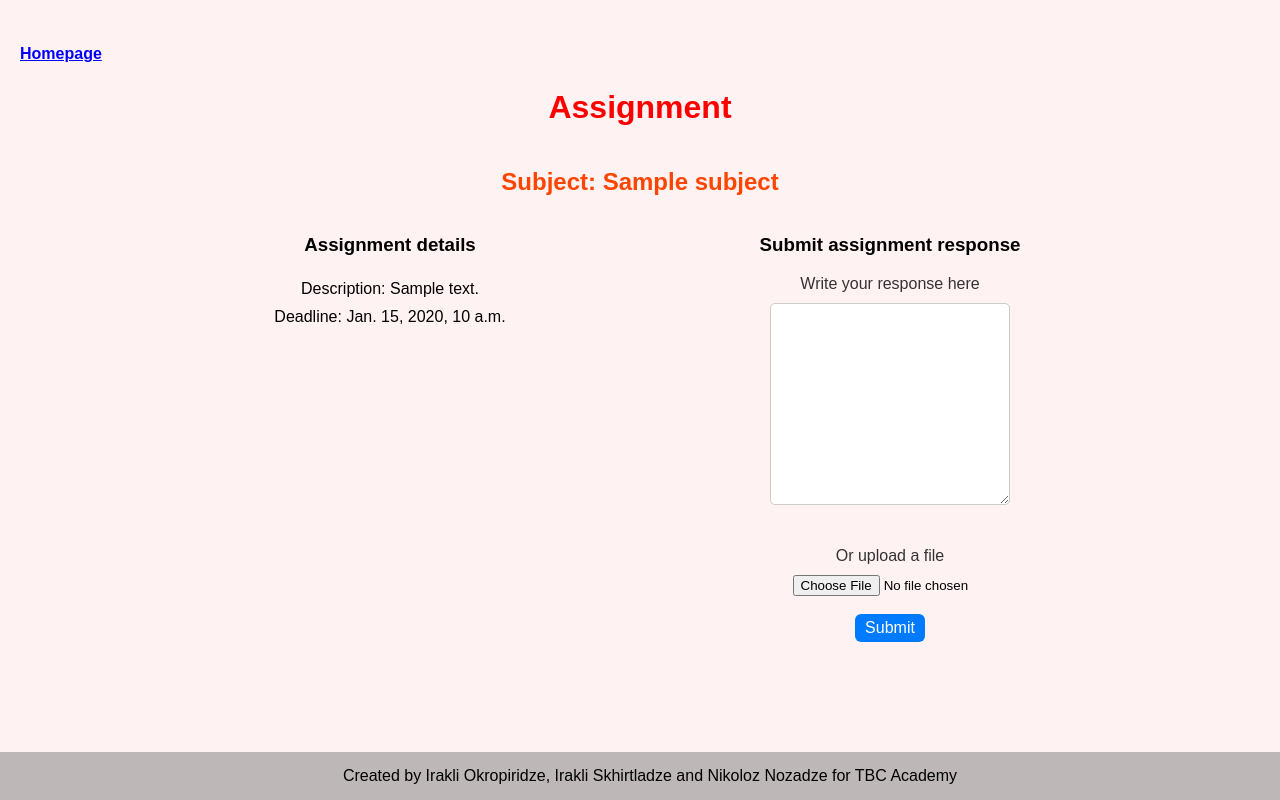
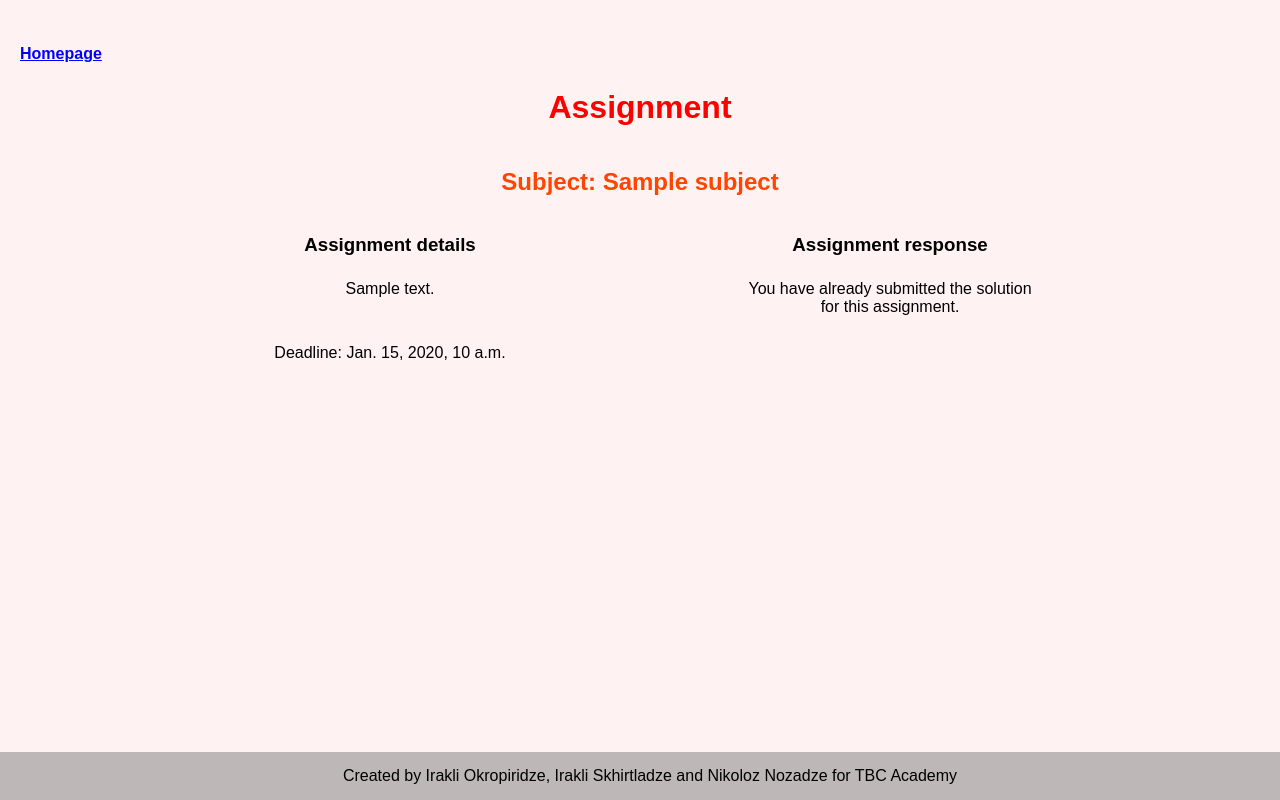
Before and after one commit to irakliskhirtladze/LMS, a Django app: page /academy/assignment/1 in a window 1280 px wide. Run offline with Django 5.2, Linux system fonts and the light colour scheme; a user stored in the database is signed in; tables that the repository leaves empty hold one stand-in row (values such as "Sample post").

Commit message:
Modified assignment page for student, added cases when deadline is passed and if submission already exists. Fixed assignment submission bugs

```diff
--- a/academy/forms.py
+++ b/academy/forms.py
@@ -12,7 +12,7 @@ class AssignmentForm(forms.ModelForm):
         }
 
 
-# class AssignmentSubmissionForm(forms.ModelForm):
-#     class Meta:
-#         model = AssignmentSubmission
-#         fields = ['text_response', 'file_response']
+class AssignmentSubmissionForm(forms.ModelForm):
+    class Meta:
+        model = AssignmentSubmission
+        fields = ['text_submission', 'file_submission']
--- a/academy/urls.py
+++ b/academy/urls.py
@@ -1,7 +1,7 @@
 from django.urls import path
 from django.contrib.auth.decorators import login_required
 from academy.views import show_home_page, choose_subject, remove_subject, assignment_page, add_assignment,\
-    DeleteAssignmentView, StudentsListView, SubmitAssignmentView
+    DeleteAssignmentView, StudentsListView, submit_assignment
 
 
 urlpatterns = [
@@ -13,5 +13,5 @@ urlpatterns = [
     path('add_assignment/<int:subject_id>', login_required(add_assignment), name='add_assignment'),
     path('delete_assignment/<int:pk>', login_required(DeleteAssignmentView.as_view()), name='delete_assignment'),
     path('students/<int:pk>/', login_required(StudentsListView.as_view()), name='students'),
-    path('submit_assignment/<int:pk>/', login_required(SubmitAssignmentView.as_view()), name='submit_assignment'),
+    path('submit_assignment/<int:assignment_id>/', login_required(submit_assignment), name='submit_assignment'),
 ]
--- a/academy/utils.py
+++ b/academy/utils.py
@@ -1,4 +1,4 @@
-from .models import Student, Lecturer
+from academy.models import Student, Lecturer
 
 
 def get_user_role(user):
--- a/academy/views.py
+++ b/academy/views.py
@@ -2,12 +2,13 @@ from django.shortcuts import render, redirect, get_object_or_404
 from django.contrib import messages
 from academy.utils import get_user_role
 from academy.models import Subject
-from academy.forms import AssignmentForm#, AssignmentSubmissionForm
+from academy.forms import AssignmentForm, AssignmentSubmissionForm
+from django.http import HttpResponseRedirect
 
 from academy.models import Assignment, AssignmentSubmission
 from django.urls import reverse_lazy
 from django.views.generic import ListView
-from django.views.generic.edit import DeleteView, CreateView
+from django.views.generic.edit import DeleteView, CreateView, FormView
 
 
 def show_home_page(request):
@@ -100,16 +101,24 @@ def assignment_page(request, subject_id):
     if user_role == 'Student':
         subject = get_object_or_404(Subject, pk=subject_id)
         assignment = subject.assignment
+        submission_exists = AssignmentSubmission.objects.filter(student=request.user.student,
+                                                                assignment=assignment).exists()
+
+        print(f'submission_exists: {submission_exists}')
+
         if assignment is None:
             return render(request, 'academy/assignment.html', {'user_role': user_role, 'subject': subject})
+
         if assignment is not None:
+            form = AssignmentSubmissionForm(request.POST)
             return render(request,
                           'academy/assignment.html',
-                          {'user_role': user_role, 'subject': subject, 'assignment': assignment})
+                          {'user_role': user_role, 'subject': subject, 'assignment': assignment,
+                           'submission_exists': submission_exists, 'form': form})
 
 
 def add_assignment(request, subject_id):
-    """Creating an assignment for a subject"""
+    """Allows a Lecturer to add an assignment"""
     if request.method == 'POST':
         subject = get_object_or_404(Subject, pk=subject_id)
         form = AssignmentForm(request.POST)
@@ -124,11 +133,13 @@ def add_assignment(request, subject_id):
 
 
 class DeleteAssignmentView(DeleteView):
+    """Allows a Lecturer to delete an assignment"""
     model = Assignment
     success_url = reverse_lazy('home')
 
 
 class StudentsListView(ListView):
+    """Display list of students for a subject"""
     model = Subject
     template_name = 'academy/students.html'
 
@@ -140,7 +151,18 @@ class StudentsListView(ListView):
         return context
 
 
-class SubmitAssignmentView(CreateView):
-    model = AssignmentSubmission
-    fields = ['text_submission', 'file_submission']
-    success_url = reverse_lazy('home')
+def submit_assignment(request, assignment_id):
+    """Allow a student to submit an assignment with a file or text response.
+    It must be at least one of them, or both"""
+    if request.method == 'POST':
+        assignment = get_object_or_404(Assignment, pk=assignment_id)
+        form = AssignmentSubmissionForm(request.POST, request.FILES)
+        if form.is_valid():
+            assignment_submission = form.save(commit=False)
+            assignment_submission.student = request.user.student
+            assignment_submission.assignment = assignment
+            assignment_submission.save()
+            return redirect('home')
+
+    form = AssignmentSubmissionForm()
+    return render(request, 'academy/assignment.html', {'form': form})
--- a/templates/academy/assignment.html
+++ b/templates/academy/assignment.html
@@ -15,38 +15,60 @@
     <h2>Subject: {{ subject.name }}</h2>
 </div>
 
+<!--Display content if user is student-->
 {% if user_role == 'Student' %}
+
     {% if assignment is None %}
         <h3>No assignment yet</h3>
+
     {% elif assignment is not None %}
         <div class="subjects">
+
             <div class="container">
                 <h3>Assignment details</h3>
-                <p>Description: {{ assignment.description }}</p>
+                <p>{{ assignment.description }}</p>
+                <br><br>
                 <p>Deadline: {{ assignment.deadline }}</p>
             </div>
+
+
             <div class="container">
-                <h3>Submit assignment response</h3>
-                <form method="post" action="{% url 'submit_assignment' assignment.pk %}">
-                    {% csrf_token %}
-                    <label for="text_response">Write your response here</label>
-                    <textarea id="text_response" name="text_response" cols="30" rows="10" required></textarea>
-                    <br><br>
-                    <label for="upload">Or upload a file</label>
-                    <input type="file" id="upload" name="upload">
-                    <br><br>
-                    <button type="submit">Submit</button>
-                </form>
+<!--             If submission does not exist-->
+                {% if not submission_exists %}
+
+                    {% if assignment.is_past_deadline %}
+                        <h3>Assignment response</h3>
+                        <p>Sorry, deadline has passed.</p>
+
+                    {% elif not assignment.is_past_deadline %}
+                        <h3>Assignment response</h3>
+                        <form method="post" action="{% url 'submit_assignment' assignment.pk %}">
+                            {% csrf_token %}
+                            {{ form.as_p }}
+                            <button type="submit">Submit</button>
+                        </form>
+                    {% endif %}
+
+                {% endif %}
+
+<!--            If submission exists-->
+                {% if submission_exists %}
+                    <h3>Assignment response</h3>
+                    <p>You have already submitted the solution for this assignment.</p>
+                {% endif %}
+
             </div>
+
         </div>
     {% endif %}
 
 {% endif %}
 
 
-
+<!--Display content if user is lecturer-->
 {% if user_role == 'Lecturer' %}
     <div class="assignment-form">
+
         {% if assignment is None %}
             <form method="post" action="{% url 'add_assignment' subject.pk %}">
                 {% csrf_token %}
--- a/templates/academy/home.html
+++ b/templates/academy/home.html
@@ -20,7 +20,7 @@
     </div>
 
     <div class="subjects">
-        <!-- Display available subjects in two columns -->
+        <!-- Display available subjects  -->
         <div class="available-subjects">
             <h3>Available Subjects</h3>
             {% for subject in available_subjects %}
@@ -36,7 +36,7 @@
             {% endfor %}
         </div>
 
-        <!-- Display chosen subjects in two columns -->
+        <!-- Display chosen subjects  -->
         <div class="chosen-subjects">
             <h3>Chosen Subjects</h3>
             {% for subject in chosen_subjects %}
```
